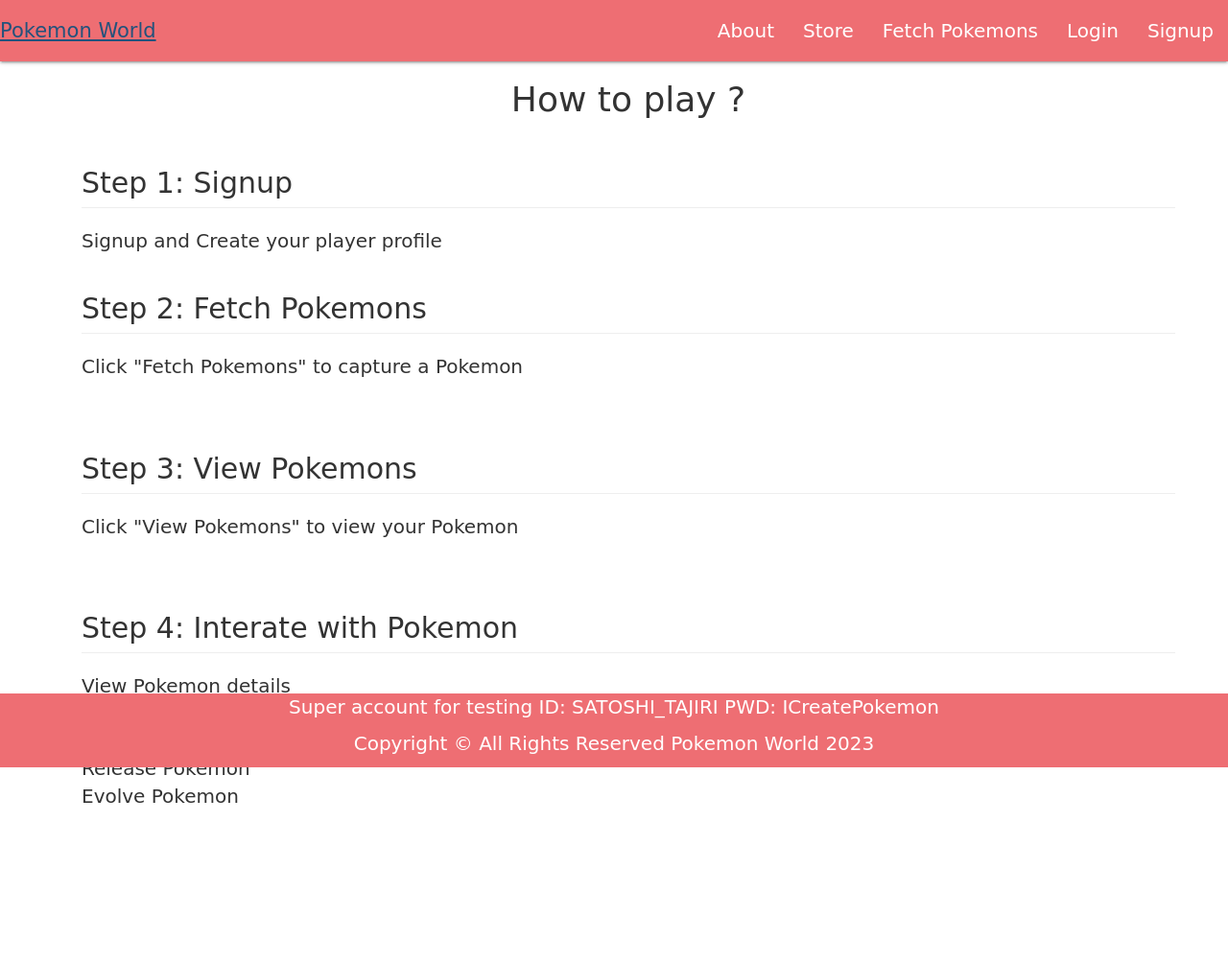
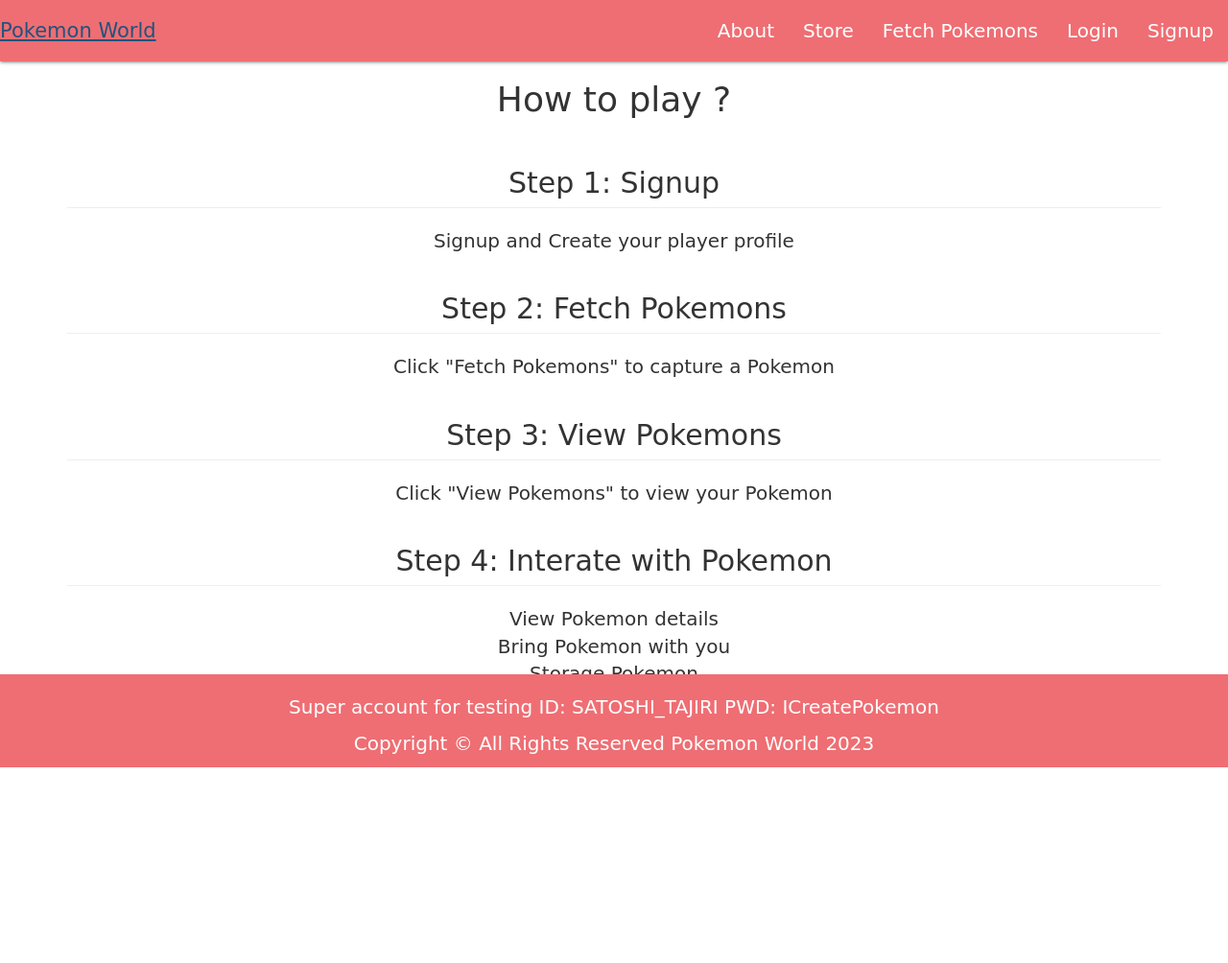
Before and after one commit to AlanChu61/Pokemon_World, a Django app: page /about/ in a window 1280 px wide. Shown: the whole page at 96% size. After the commit the page ends 800 px from the top, so only its background shows below. Run offline with Django 4.2, Linux system fonts and the light colour scheme; some libraries are stand-ins or nearby versions; some web fonts are replaced.

Commit message:
css bugs +session

```diff
--- a/main_app/static/css/style.css
+++ b/main_app/static/css/style.css
@@ -5,7 +5,10 @@ body {
     box-sizing:border-box;
     font-family: 'Cute Font', cursive;
   }
-
+main{
+  text-align: center;
+  margin-bottom: 100px;
+}
 p.detail-font{
 font-size:16px;
 }
@@ -13,19 +16,13 @@ font-size:16px;
     position: fixed;
     bottom: 0;
     width: 100%;
-    padding: 0;
     text-align: center;
   }
-div.row{
-  margin-bottom:75px;
-}
 .home-img {
     display: flex;
-    width: 100%;
-    height: 75%;
-    border: 25px;
-    justify-content: center;
-    align-items: center;
+    width: 60%;
+    display: block;
+    margin:0 auto;
   }
   img.player-img {
     width: 100%;
@@ -37,8 +34,8 @@ div.row{
 
  .pokemon-img, .player-pokemon-img {
     display: flex;
-    width: 100%;
-    height: 100%;
+    width: 80%;
+    height: 80%;
     justify-content: center;
     align-items: center;
   }
--- a/main_app/templates/base.html
+++ b/main_app/templates/base.html
@@ -64,11 +64,13 @@
         </ul>
         </nav>
     </header>
-    <main class="container">{% block content%} {%endblock%}</main>
+    <main class="">{% block content%} {%endblock%}
+
+    </main>
+
     <footer class="page-footer">
       <p>Super account for testing ID: SATOSHI_TAJIRI PWD: ICreatePokemon</p>
       <p>Copyright &copy; All Rights Reserved Pokemon World 2023</p>
     </footer>
-
 </body>
 </html>
--- a/main_app/templates/pokemons/fetch_pokemons.html
+++ b/main_app/templates/pokemons/fetch_pokemons.html
@@ -1,4 +1,4 @@
-{% extends 'base.html' %}
+{% extends "base.html" %}
 {% block title %}
 <title> {{title}}| Pokemon World</title>
 {% endblock %}
@@ -6,8 +6,8 @@
 <div class="row">
   {% for pokemon in pokemons %}
   <div class="col s4 card pokemon-card">
-  <img src="{{ pokemon.img }}" alt="{{pokemon.name}}'s" width="100" height="100">
-  <form action="{% url 'capture_pokemon' pokemon.id %}" method="POST">
+  <img src="{{ pokemon.img }}" alt="{{pokemon.name}}"s" width="100" height="100">
+  <form action="{% url "capture_pokemon" pokemon.id %}" method="POST">
       {% csrf_token %}
       <table>
           #{{pokemon.id}} {{pokemon.name}}
--- a/main_app/templates/registration/login.html
+++ b/main_app/templates/registration/login.html
@@ -1,4 +1,4 @@
-{% extends 'base.html' %}
+{% extends "base.html" %}
 {% block title %}
 <title>Login</title>
 {% endblock %}
```
Also changed, not shown: main_app/templates/pokemons/pokemons_view.html (+9 -9 lines).
